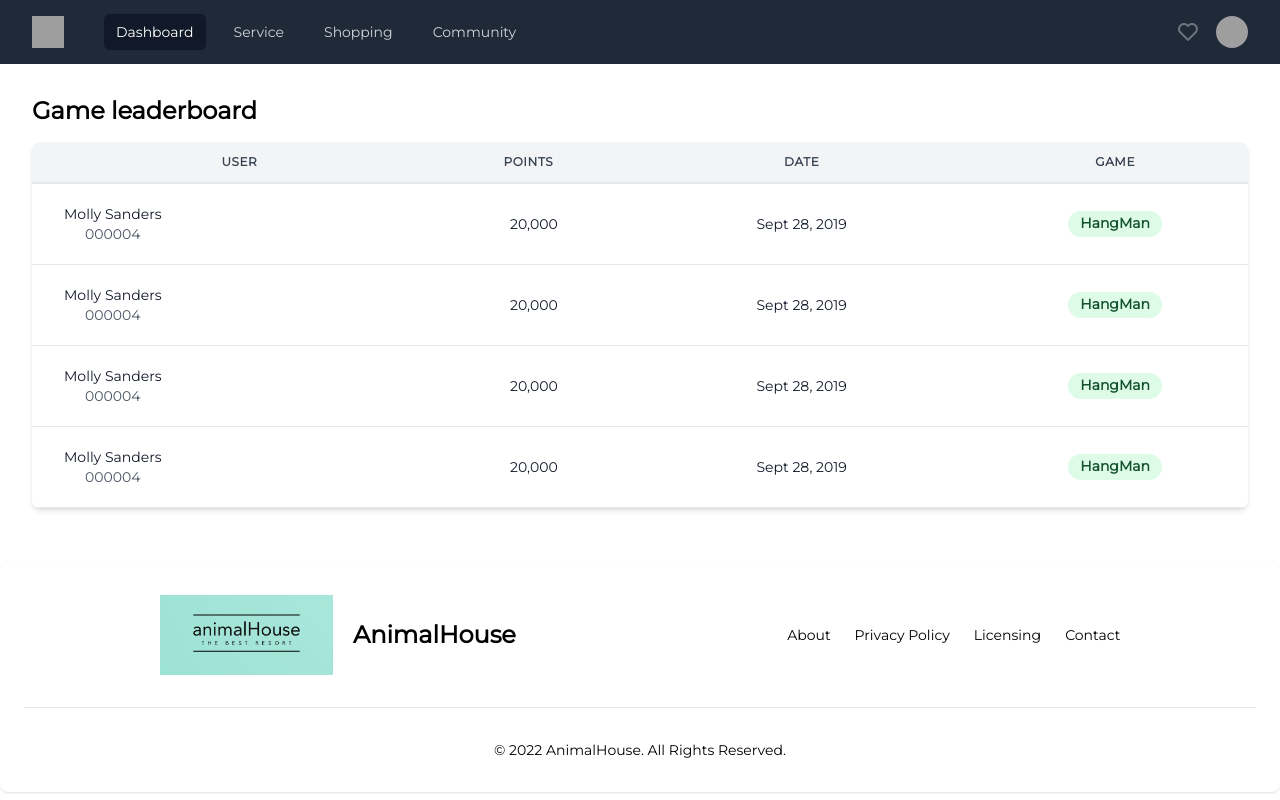
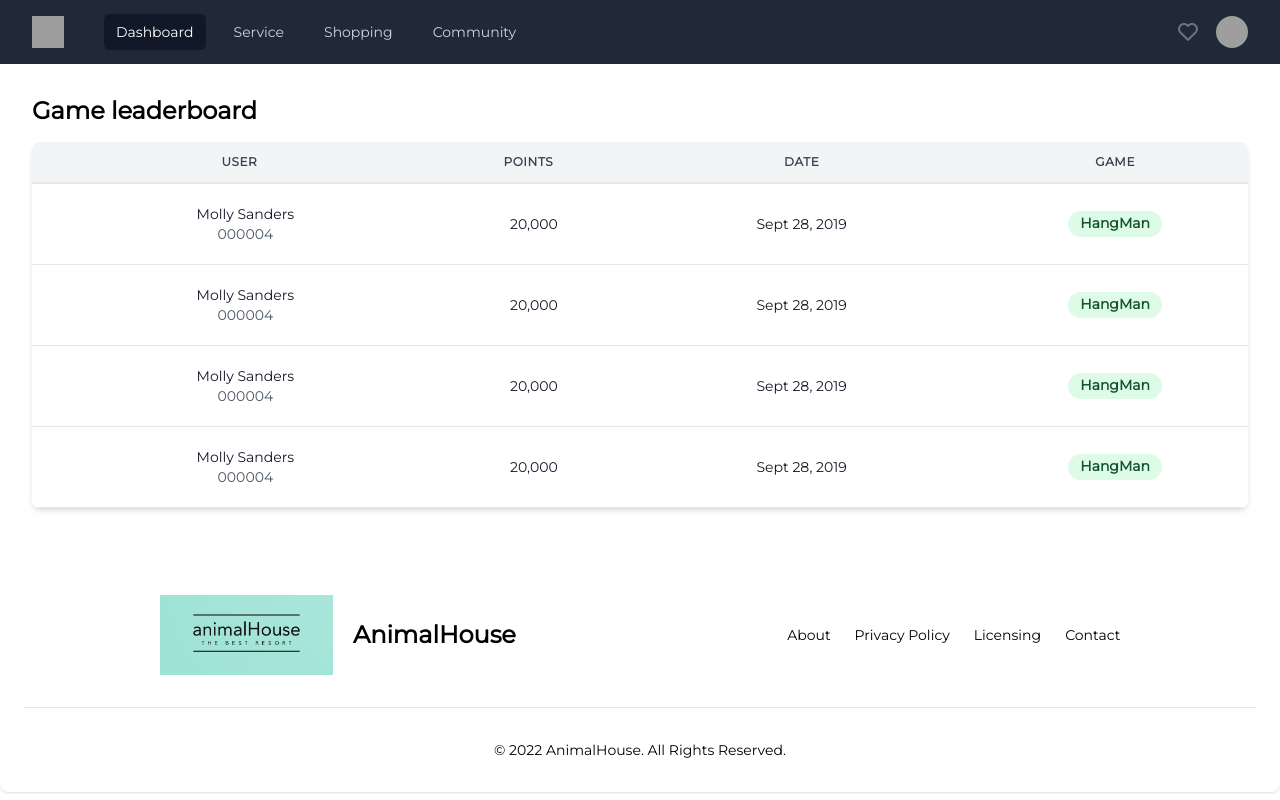
Before and after one commit to kocierik/animalHouse, a React (Create React App) app in the folder front-office/: page /community in a window 1280 px wide. Built offline with nearby package versions, Linux system fonts and the light colour scheme; grey boxes are pictures that could not be loaded; a web font is replaced by a local one.

Commit message:
chore: fix block row

```diff
--- a/front-office/src/views/common/Rawtable.tsx
+++ b/front-office/src/views/common/Rawtable.tsx
@@ -3,13 +3,11 @@ import React from 'react'
 const Rawtable = () => {
   return (
     <tr>
-      <td className="px-5 py-5 border-b border-gray-200 bg-white text-sm ">
-        <div className="flex">
+      <td className="px-5 text-center py-5 border-b border-gray-200 bg-white text-sm ">
           <div className="ml-3">
             <p className="text-gray-900 whitespace-no-wrap">Molly Sanders</p>
             <p className="text-gray-600 whitespace-no-wrap">000004</p>
           </div>
-        </div>
       </td>
       <td className=" py-5 border-b border-gray-200 bg-white text-sm">
         <p className="text-gray-900 whitespace-no-wrap">20,000</p>
```
